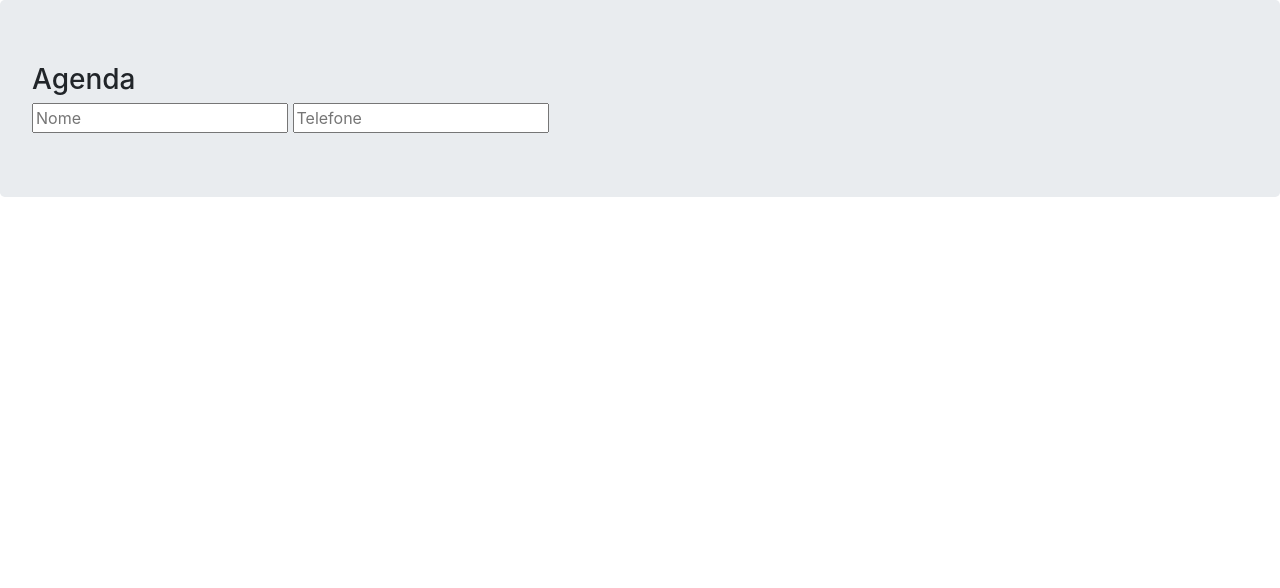
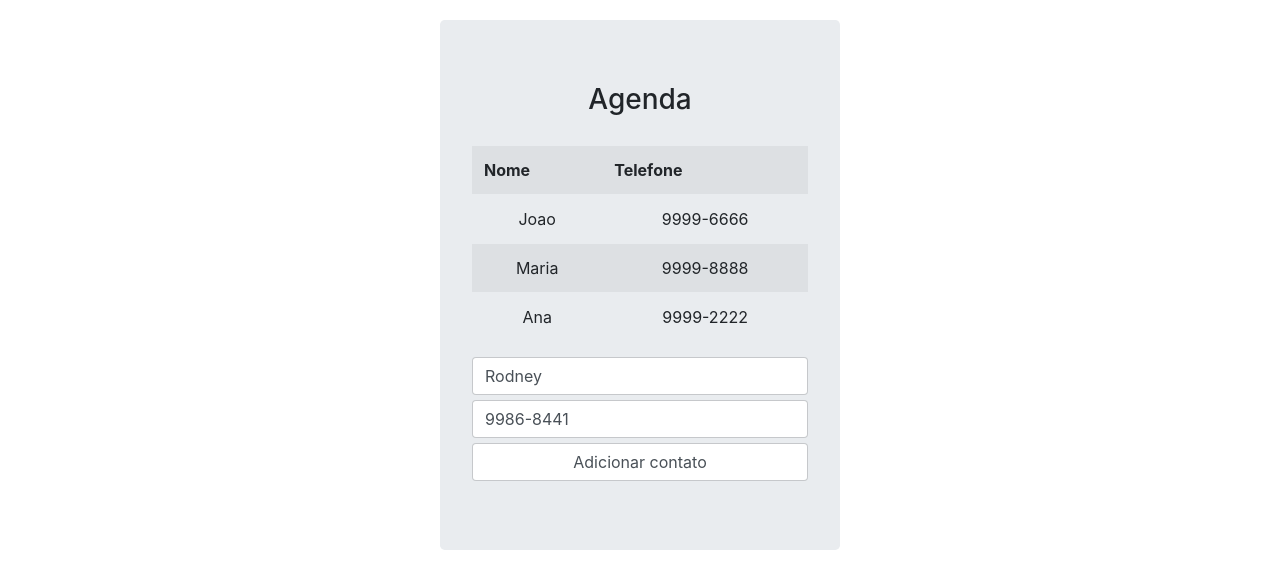
Before and after one commit to rodneylsp/java-json, a plain HTML site: page angularjs-agenda/index.html in a window 1280 px wide. Drawn offline with nearby package versions, Linux system fonts and the light colour scheme.

Commit message:
Adicionando tabela e formulario de entrada [parcial]

```diff
--- a/angularjs-agenda/css/agenda.css
+++ b/angularjs-agenda/css/agenda.css
@@ -2,4 +2,20 @@
 
 .jumbotron{
 	width: 400px;
+	text-align: center;
+	margin-top: 20px;
+	margin-left: auto;
+	margin-right: auto;
 }
+
+h3{
+	margin-bottom:30px;
+}
+
+.table {
+	margin-top: 20px;
+}
+
+.form-control {
+	margin-bottom: 5px;
+}
--- a/angularjs-agenda/index.html
+++ b/angularjs-agenda/index.html
@@ -1,22 +1,40 @@
 <!DOCTYPE html>
-<html>
+<html ng-app="agendaApp">
 <head>
-<meta charset="ISO-8859-1">
+<meta charset="UTF-8">
 
 <script src="https://code.jquery.com/jquery-3.2.1.slim.min.js" integrity="sha384-KJ3o2DKtIkvYIK3UENzmM7KCkRr/rE9/Qpg6aAZGJwFDMVNA/GpGFF93hXpG5KkN" crossorigin="anonymous"></script>
 <script src="https://cdnjs.cloudflare.com/ajax/libs/popper.js/1.11.0/umd/popper.min.js" integrity="sha384-b/U6ypiBEHpOf/4+1nzFpr53nxSS+GLCkfwBdFNTxtclqqenISfwAzpKaMNFNmj4" crossorigin="anonymous"></script>
 <script src="https://maxcdn.bootstrapcdn.com/bootstrap/4.0.0-beta/js/bootstrap.min.js" integrity="sha384-h0AbiXch4ZDo7tp9hKZ4TsHbi047NrKGLO3SEJAg45jXxnGIfYzk4Si90RDIqNm1" crossorigin="anonymous"></script>
+<link rel="stylesheet" href="https://maxcdn.bootstrapcdn.com/bootstrap/4.0.0-beta/css/bootstrap.min.css" integrity="sha384-/Y6pD6FV/Vv2HJnA6t+vslU6fwYXjCFtcEpHbNJ0lyAFsXTsjBbfaDjzALeQsN6M" crossorigin="anonymous"/>
 
-<link rel="stylesheet" href="https://maxcdn.bootstrapcdn.com/bootstrap/4.0.0-beta/css/bootstrap.min.css" integrity="sha384-/Y6pD6FV/Vv2HJnA6t+vslU6fwYXjCFtcEpHbNJ0lyAFsXTsjBbfaDjzALeQsN6M" crossorigin="anonymous">
+<script src="https://ajax.googleapis.com/ajax/libs/angularjs/1.6.6/angular.min.js"></script>
+
+<script src="js/agenda.js"></script>
+<link rel="stylesheet" href="css/agenda.css"/>
 
 <title>Agenda</title>
 </head>
-<body>
+<body ng-controller="agendaController">
+
 
 	<div class="jumbotron">
 		<h3>Agenda</h3>
-		<input type="text" placeholder="Nome"/>
-		<input type="text" placeholder="Telefone" />
+
+		<table class="table table-striped">
+			<tr>
+				<th>Nome</th>
+				<th>Telefone</th>
+			</tr>
+			<tr ng-repeat="contato in contatos">
+				<td>{{contato.nome}}</td>
+				<td>{{contato.telefone}}</td>
+			</tr>
+		</table>
+
+		<input type="text" class="form-control" placeholder="Nome" ng-model="contato.nome"/>
+		<input type="text" class="form-control" placeholder="Telefone" ng-model="contato.telefone"/>
+		<button class="form-control" >Adicionar contato</button>
 	</div>
 </body>
 </html>
--- a/angularjs-agenda/js/agenda.js
+++ b/angularjs-agenda/js/agenda.js
@@ -1,3 +1,18 @@
 /**
  *
  */
+
+angular.module("agendaApp", []);
+angular.module("agendaApp").controller("agendaController", function ($scope){
+
+	$scope.contato = {nome:"Rodney", telefone:"9986-8441"}
+
+	$scope.contatos = [
+	                   {nome:"Joao", telefone:"9999-6666"},
+	                   {nome:"Maria", telefone:"9999-8888"},
+	                   {nome:"Ana", telefone:"9999-2222"}
+	];
+
+
+
+});
```
